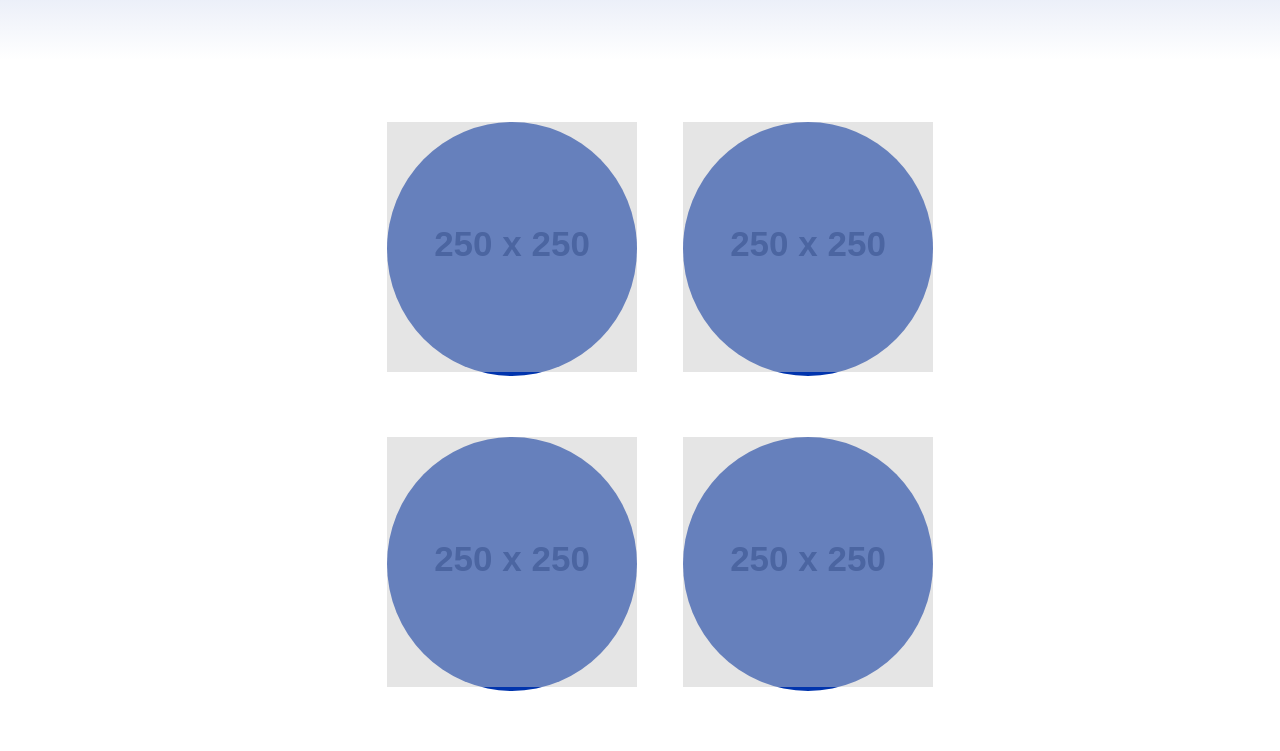
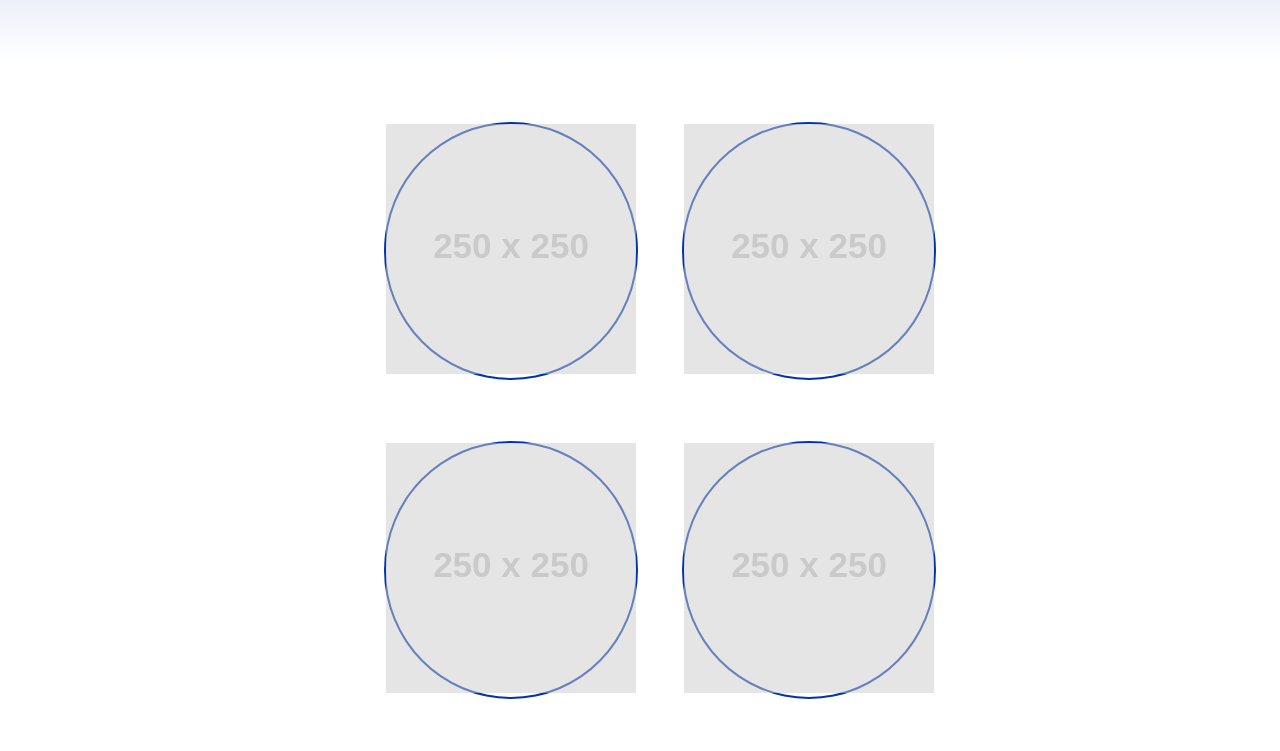
Before and after one commit to claradios/portfolio, a React (Create React App) app: page / in a window 1280 px wide. Shown: the part 1540-2291 px from the top of the page. Built offline with nearby package versions, Linux system fonts and the light colour scheme.

Commit message:
ready to design icons

```diff
--- a/src/App.scss
+++ b/src/App.scss
@@ -31,7 +31,8 @@
 
 .work__picture-ct{
   border-radius:50%;
-  background: #0034ad;
+  border: 2px solid #0034ad;
+  background: white;
   :hover{
     opacity: 0.1;
   }
```
